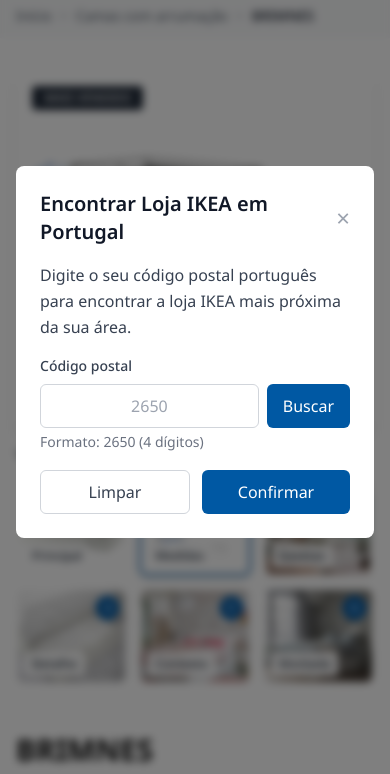
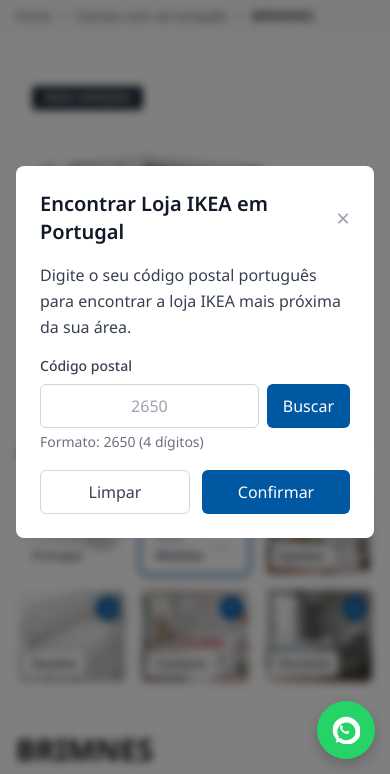
Before and after one commit to cerolcorp02/Ikea-oferta, a plain HTML site: page index.html in a window 390 px wide. Shown: the part 70-844 px from the top of the page. Drawn offline with nearby package versions, Linux system fonts and the light colour scheme.

Commit message:
Botao de WhatsApp

```diff
--- a/index.html
+++ b/index.html
@@ -1043,6 +1043,60 @@
         </div>
     </div>
 
+    <!-- Botão WhatsApp Flutuante -->
+    <a
+      id="whatsapp-button"
+      class="whatsapp-float"
+      href="https://wa.me/351926218100?text=Ol%C3%A1%2C%20tenho%20uma%20quest%C3%A3o%20e%20precisava%20de%20assist%C3%AAncia."
+      target="_blank"
+      rel="noopener"
+      aria-label="Contactar suporte via WhatsApp"
+    >
+      <!-- Ícone WhatsApp -->
+      <svg xmlns="http://www.w3.org/2000/svg" viewBox="0 0 32 32" width="26" height="26" fill="#fff">
+        <path d="M19.11 17.64c-.26-.13-1.53-.75-1.77-.84-.24-.09-.41-.13-.58.13-.17.26-.67.84-.82 1.01-.15.17-.3.2-.56.07-.26-.13-1.11-.41-2.11-1.31-.78-.69-1.31-1.55-1.46-1.81-.15-.26-.02-.41.11-.54.11-.11.26-.3.39-.46.13-.15.17-.26.26-.43.09-.17.04-.32-.02-.46-.07-.13-.58-1.4-.79-1.91-.21-.5-.42-.43-.58-.44-.15-.01-.32-.01-.49-.01-.17 0-.46.07-.7.32-.24.26-.92.9-.92 2.2s.95 2.55 1.08 2.72c.13.17 1.86 2.84 4.51 3.98.63.27 1.12.43 1.5.55.63.2 1.2.17 1.65.1.5-.07 1.53-.62 1.75-1.23.22-.61.22-1.13.15-1.23-.07-.11-.24-.17-.5-.3z"/>
+        <path d="M26.75 5.25A12.68 12.68 0 0 0 5.25 26.75l-1 3.73 3.82-.99A12.68 12.68 0 1 0 26.75 5.25zm-2.2 19.17a10.38 10.38 0 0 1-14.03 1.23l-.89-.65-2.27.59.61-2.21-.69-.9A10.38 10.38 0 1 1 24.55 24.42z"/>
+      </svg>
+    </a>
+
+    <style>
+      .whatsapp-float {
+        position: fixed;
+        right: 18px;
+        bottom: 18px;
+        width: 52px;
+        height: 52px;
+        border-radius: 50%;
+        display: flex;
+        align-items: center;
+        justify-content: center;
+        background: #25D366;
+        box-shadow: 0 6px 14px rgba(0,0,0,0.2);
+        text-decoration: none;
+        z-index: 1000;
+        transition: transform .2s ease, box-shadow .2s ease;
+      }
+
+      .whatsapp-float:hover {
+        transform: scale(1.08);
+        box-shadow: 0 8px 18px rgba(0,0,0,0.25);
+      }
+
+      /* Mobile */
+      @media (max-width: 768px) {
+        .whatsapp-float {
+          width: 58px;
+          height: 58px;
+          right: 15px;
+          bottom: 15px;
+        }
+        .whatsapp-float svg {
+          width: 28px;
+          height: 28px;
+        }
+      }
+    </style>
+
     <!-- JavaScript -->
     <script src="js/ikea-stores.js"></script>
     <script src="js/main.js"></script>
```
